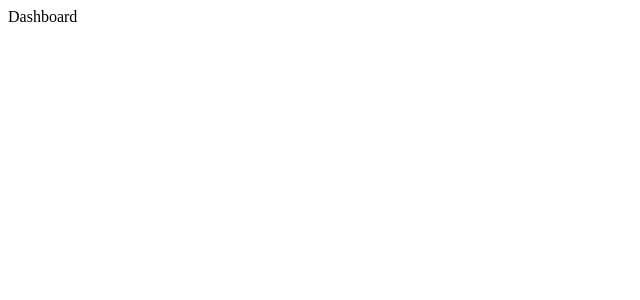
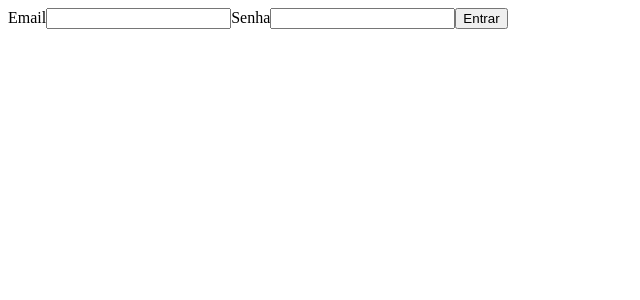
Before and after one commit to JhowRodrigues2/Typescript-React-Studies, a React (Vite) app in the folder Aulas/: page /login in a window 1280 px wide. Before the commit this address led to /pagina-inicial. Shown: the top 300 px of the page, without its empty margins (0-640 px from the left). Built offline with nearby package versions, Linux system fonts and the light colour scheme; the HTML template or start-up script is replaced by a standard one.

Commit message:
add login page and form

```diff
--- a/Aulas/src/App/pages/dashboard/Dashboard.tsx
+++ b/Aulas/src/App/pages/dashboard/Dashboard.tsx
@@ -1,7 +1,13 @@
 import React from "react";
+import { Link } from "react-router-dom";
 
 const Dashboard = () => {
-  return <div>Dashboard</div>;
+  return (
+    <div>
+      <p>Dashboard</p>
+      <Link to={"/login"}>Login</Link>
+    </div>
+  );
 };
 
 export default Dashboard;
--- /dev/null
+++ b/Aulas/src/App/pages/login/Login.tsx
@@ -0,0 +1,35 @@
+import React, { useState } from "react";
+
+export default function Login() {
+  const handleSubmit = () => {
+    console.log(email, password);
+  };
+  const [email, setEmail] = useState("");
+  const [password, setPassword] = useState("");
+
+  return (
+    <div>
+      <form>
+        <label>
+          Email
+          <input
+            type="text"
+            value={email}
+            onChange={(e) => setEmail(e.target.value)}
+          />
+        </label>
+        <label>
+          Senha
+          <input
+            type="password"
+            value={password}
+            onChange={(e) => setPassword(e.target.value)}
+          />
+        </label>
+        <button type="button" onClick={handleSubmit}>
+          Entrar
+        </button>
+      </form>
+    </div>
+  );
+}
--- a/Aulas/src/App/routes/index.tsx
+++ b/Aulas/src/App/routes/index.tsx
@@ -5,13 +5,15 @@ import {
   Navigate,
 } from "react-router-dom";
 import Dashboard from "../pages/dashboard/Dashboard";
+import Login from "../pages/login/Login";
 
 export const Routes = () => {
   return (
     <BrowserRouter>
       <Switch>
-        <Route path="/pagina-inicial" element={<Dashboard />} />
-        <Route path="*" element={<Navigate to="/pagina-inicial" />} />
+        <Route path="/home" element={<Dashboard />} />
+        <Route path="/login" element={<Login />} />
+        <Route path="*" element={<Navigate to="/home" />} />
       </Switch>
     </BrowserRouter>
   );
```
